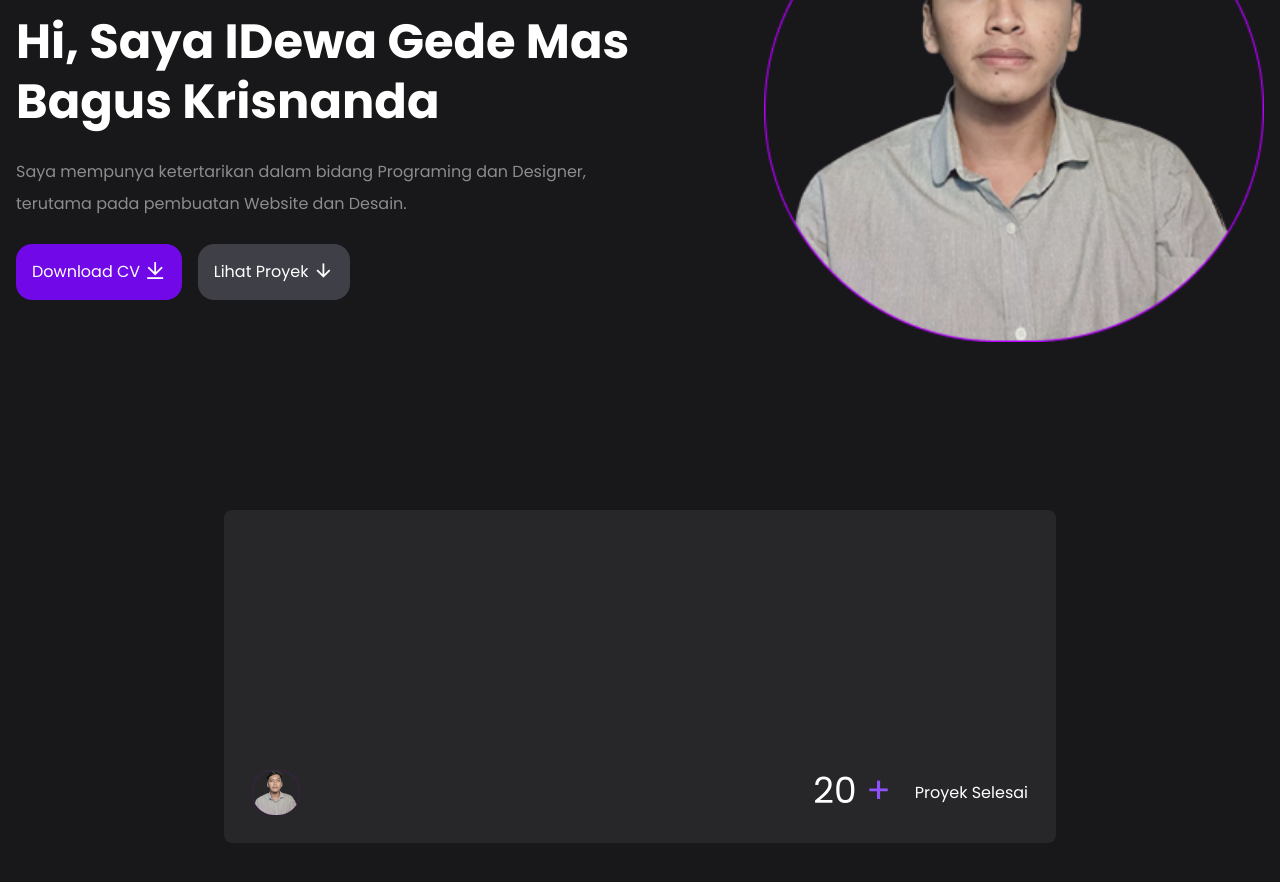
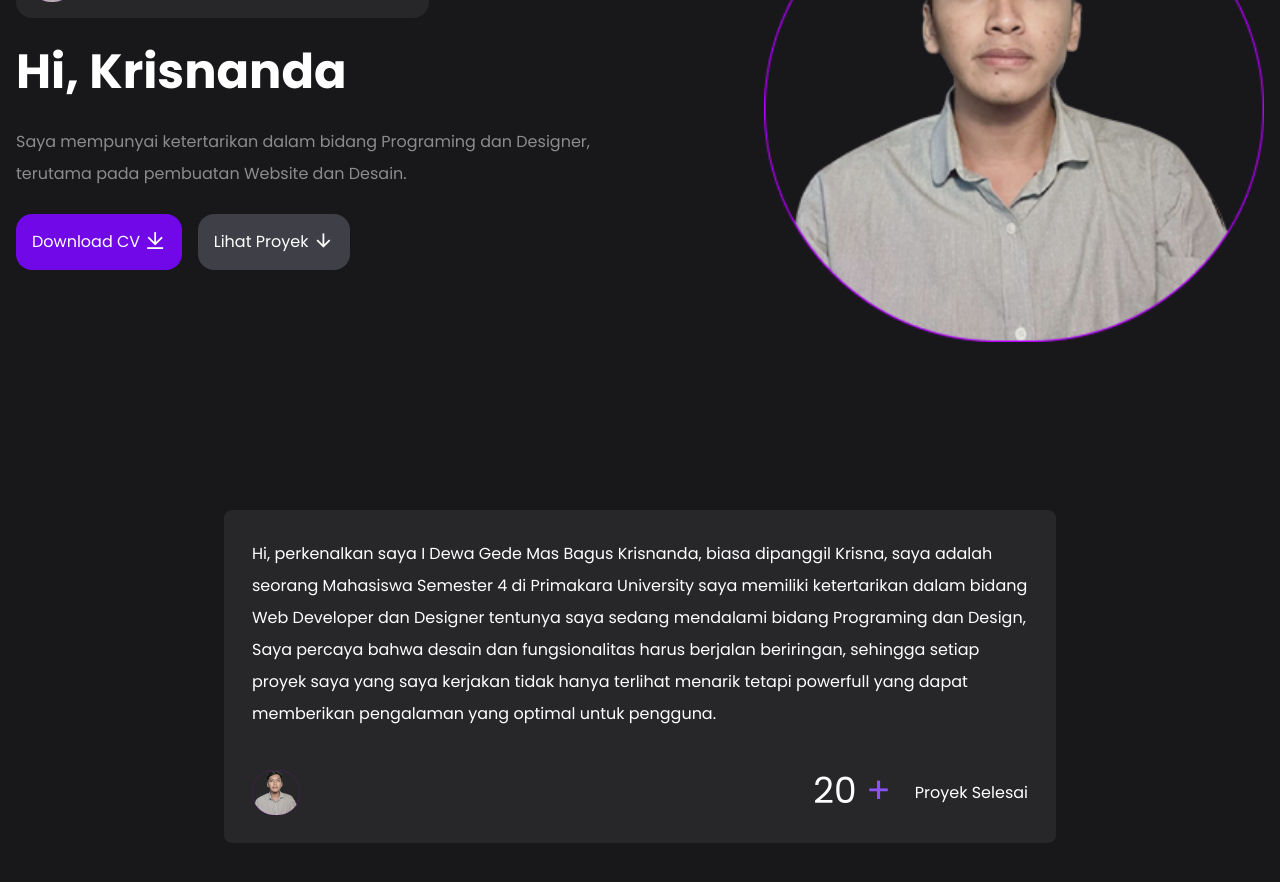
Before and after one commit to Krisnanda7/Krisnanda-s-portofolio, a React (Vite) app: page / in a window 1280 px wide. Shown: the part 280-1162 px from the top of the page. Built offline with nearby package versions, Linux system fonts and the light colour scheme.

Commit message:
update data diri

```diff
--- a/src/App.jsx
+++ b/src/App.jsx
@@ -20,11 +20,9 @@ function App() {
             />
             <q>Hasil yang indah lahir dari ketekunan🔥</q>
           </div>
-          <h1 className="text-5xl/tight font-bold mb-6">
-            Hi, Saya IDewa Gede Mas Bagus Krisnanda
-          </h1>
+          <h1 className="text-5xl/tight font-bold mb-6">Hi, Krisnanda</h1>
           <p className="text-base/loose mb-6 opacity-50">
-            Saya mempunya ketertarikan dalam bidang Programing dan Designer,
+            Saya mempunyai ketertarikan dalam bidang Programing dan Designer,
             terutama pada pembuatan Website dan Desain.
           </p>
           <div className="flex items-center sm:gap-4 gap-2">
@@ -74,12 +72,12 @@ function App() {
           >
             Hi, perkenalkan saya I Dewa Gede Mas Bagus Krisnanda, biasa
             dipanggil Krisna, saya adalah seorang Mahasiswa Semester 4 di
-            Primakara University dan saya seorang Front End Developer dan
-            Designer yang memiliki ketertarikan dalam bidang Programing dan
-            Design, Saya percaya bahwa desain dan fungsionalitas harus berjalan
-            beriringan, sehingga setiap proyek saya yang saya kerjakan tidak
-            hanya terlihat menarik tetapi powerfull yang dapat memberikan
-            pengalaman yang optimal untuk pengguna.
+            Primakara University saya memiliki ketertarikan dalam bidang Web
+            Developer dan Designer tentunya saya sedang mendalami bidang
+            Programing dan Design, Saya percaya bahwa desain dan fungsionalitas
+            harus berjalan beriringan, sehingga setiap proyek saya yang saya
+            kerjakan tidak hanya terlihat menarik tetapi powerfull yang dapat
+            memberikan pengalaman yang optimal untuk pengguna.
           </p>
           <div className="flex items-center justify-between">
             <img
--- a/src/data .js
+++ b/src/data .js
@@ -141,7 +141,7 @@ export const listProyek = [
     id: 2,
     gambar: Proyek2,
     nama: "Website UMKM",
-    tools: ["HTML", "CSS", "Javascript", "AOS", "Boostrap"],
+    tools: ["HTML", "CSS", "Javascript", "Boostrap", "AOS"],
     dad: "300",
   },
   {
@@ -162,7 +162,7 @@ export const listProyek = [
     id: 5,
     gambar: Proyek5,
     nama: "Website Wedding Package",
-    tools: ["HTML", "Javascript", "Bootsrap", "Laravel", "Filament"],
+    tools: ["Laravel", "Javascript", "Bootsrap", "Filament"],
     dad: "600",
   },
   // {
```
